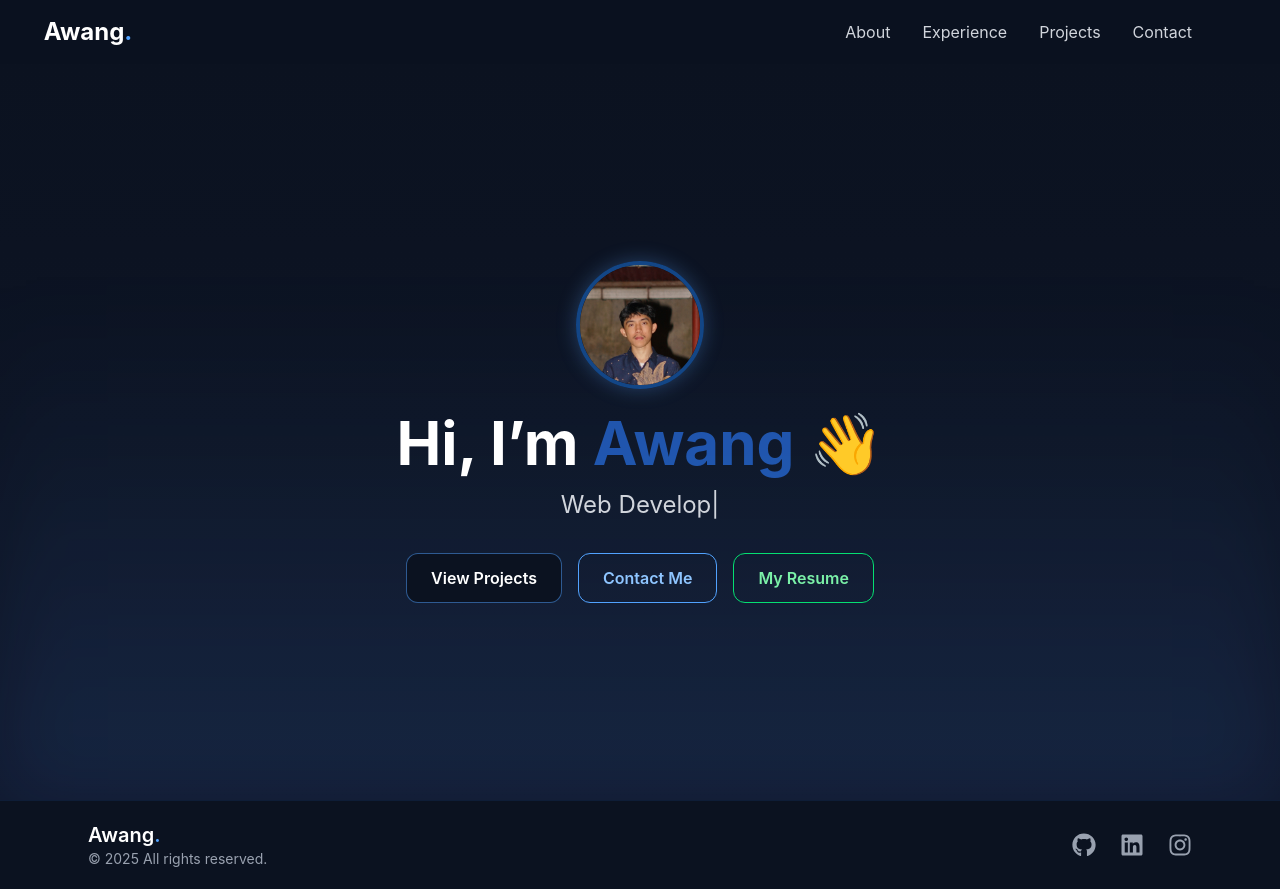
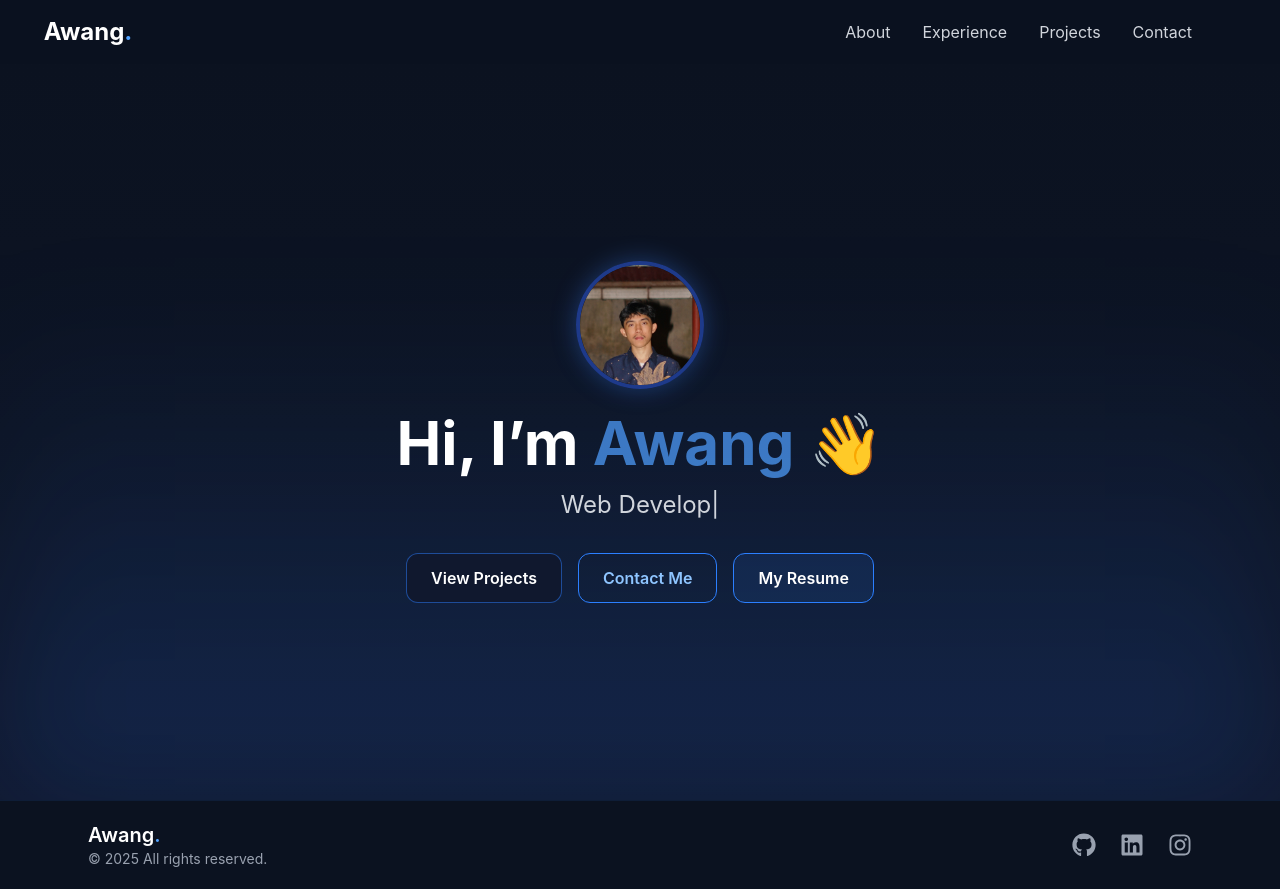
Before and after one commit to mun4wwar/porto-awang, a Next.js app: page / in a window 1280 px wide. Built offline with nearby package versions, Linux system fonts and the light colour scheme.

Commit message:
customize button

```diff
--- a/src/components/Hero.jsx
+++ b/src/components/Hero.jsx
@@ -23,19 +23,19 @@ export default function Hero() {
           background: { color: "transparent" },
           fpsLimit: 60,
           particles: {
-            color: { value: "#60a5fa" }, // soft blue
+            color: { value: "#3b82f6" }, // deep blue
             links: {
-              color: "#60a5fa",
-              distance: 140,
+              color: "#3b82f6",
+              distance: 130,
               enable: true,
-              opacity: 0.15,
-              width: 0.8,
+              opacity: 0.12,
+              width: 0.7,
             },
-            move: { enable: true, speed: 0.5 },
-            number: { value: 35 },
-            opacity: { value: 0.3 },
+            move: { enable: true, speed: 0.4 },
+            number: { value: 28 },
+            opacity: { value: 0.25 },
             shape: { type: "circle" },
-            size: { value: { min: 1, max: 2.5 } },
+            size: { value: { min: 1, max: 2.3 } },
           },
           detectRetina: true,
         }}
@@ -51,14 +51,14 @@ export default function Hero() {
         <motion.img
           src="/gweh.jpg"
           alt="Awang"
-          className="w-32 h-32 rounded-full border-4 border-[#134686] shadow-[0_0_20px_rgba(96,165,250,0.3)] mx-auto mb-6 object-cover"
+          className="w-32 h-32 rounded-full border-4 border-[#1e3a8a] shadow-[0_0_25px_rgba(59,130,246,0.35)] mx-auto mb-6 object-cover"
           initial={{ opacity: 0, scale: 0.85 }}
           animate={{ opacity: 1, scale: 1 }}
           transition={{ duration: 0.6, delay: 0.2 }}
         />
 
         <h1 className="text-4xl md:text-6xl font-bold mb-4">
-          Hi, I’m <span className="text-blue-500/60">Awang</span> 👋
+          Hi, I’m <span className="text-blue-400/70">Awang</span> 👋
         </h1>
 
         <h2 className="text-lg md:text-2xl text-gray-300 mb-8">
@@ -77,20 +77,21 @@ export default function Hero() {
         <div className="flex gap-4 justify-center flex-wrap">
           <Link
             href="/projects"
-            className="relative px-6 py-3 rounded-xl text-white font-semibold bg-[#0b1220] border border-blue-400/50 hover:border-blue-400 hover:shadow-[0_0_25px_4px_rgba(96,165,250,0.4)] transition-all duration-300"
+            className="relative px-6 py-3 rounded-xl text-white font-semibold bg-[#10182e] border border-blue-500/50 hover:border-blue-400 hover:shadow-[0_0_25px_4px_rgba(59,130,246,0.4)] transition-all duration-300"
           >
             View Projects
           </Link>
           <Link
             href="/contact"
-            className="px-6 py-3 border border-blue-400 text-blue-300 font-semibold rounded-xl hover:bg-blue-500/20 hover:text-white transition-all duration-300"
+            className="px-6 py-3 border border-blue-500 text-blue-300 font-semibold rounded-xl hover:bg-blue-500/20 hover:text-white transition-all duration-300"
           >
             Contact Me
           </Link>
           <a
-            href="/cv-awang.pdf"
-            target="_blank" rel="noopener noreferrer"
-            className="px-6 py-3 border border-green-400 text-green-300 font-semibold rounded-xl hover:bg-green-500/20 hover:text-white transition-all duration-300"
+            href="/cv/awang-cv.pdf"
+            target="_blank"
+            rel="noopener noreferrer"
+            className="px-6 py-3 border border-blue-500 text-white font-semibold rounded-xl bg-blue-500/10 hover:bg-blue-500/20 hover:shadow-[0_0_25px_4px_rgba(59,130,246,0.4)] transition-all duration-300"
           >
             My Resume
           </a>
@@ -98,7 +99,7 @@ export default function Hero() {
       </motion.div>
 
       {/* soft bottom glow */}
-      <div className="absolute bottom-0 w-full h-128 bg-gradient-to-t from-blue-400/10 to-transparent blur-2xl" />
+      <div className="absolute bottom-0 w-full h-128 bg-gradient-to-t from-blue-500/15 to-transparent blur-3xl" />
     </section>
   );
 }
```
